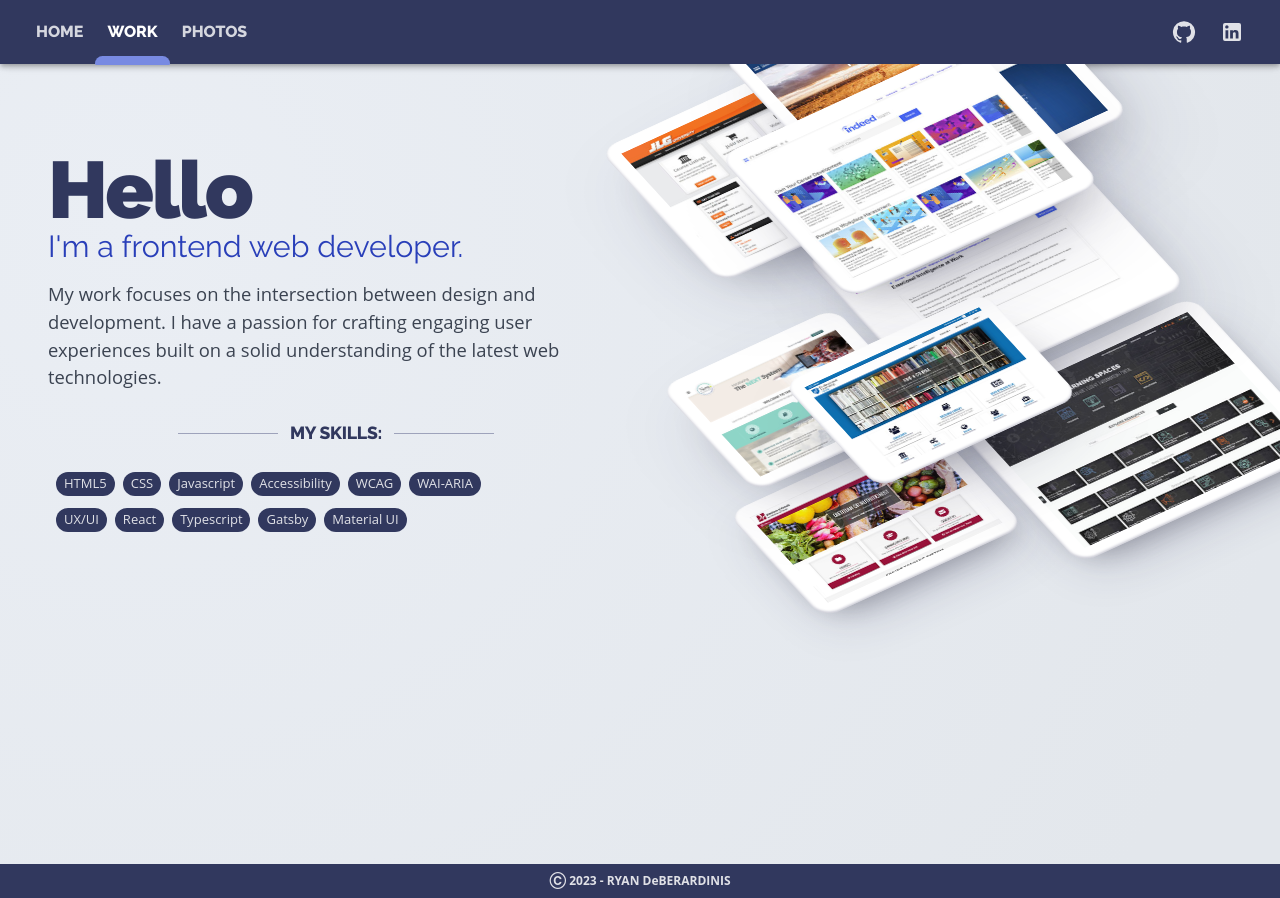
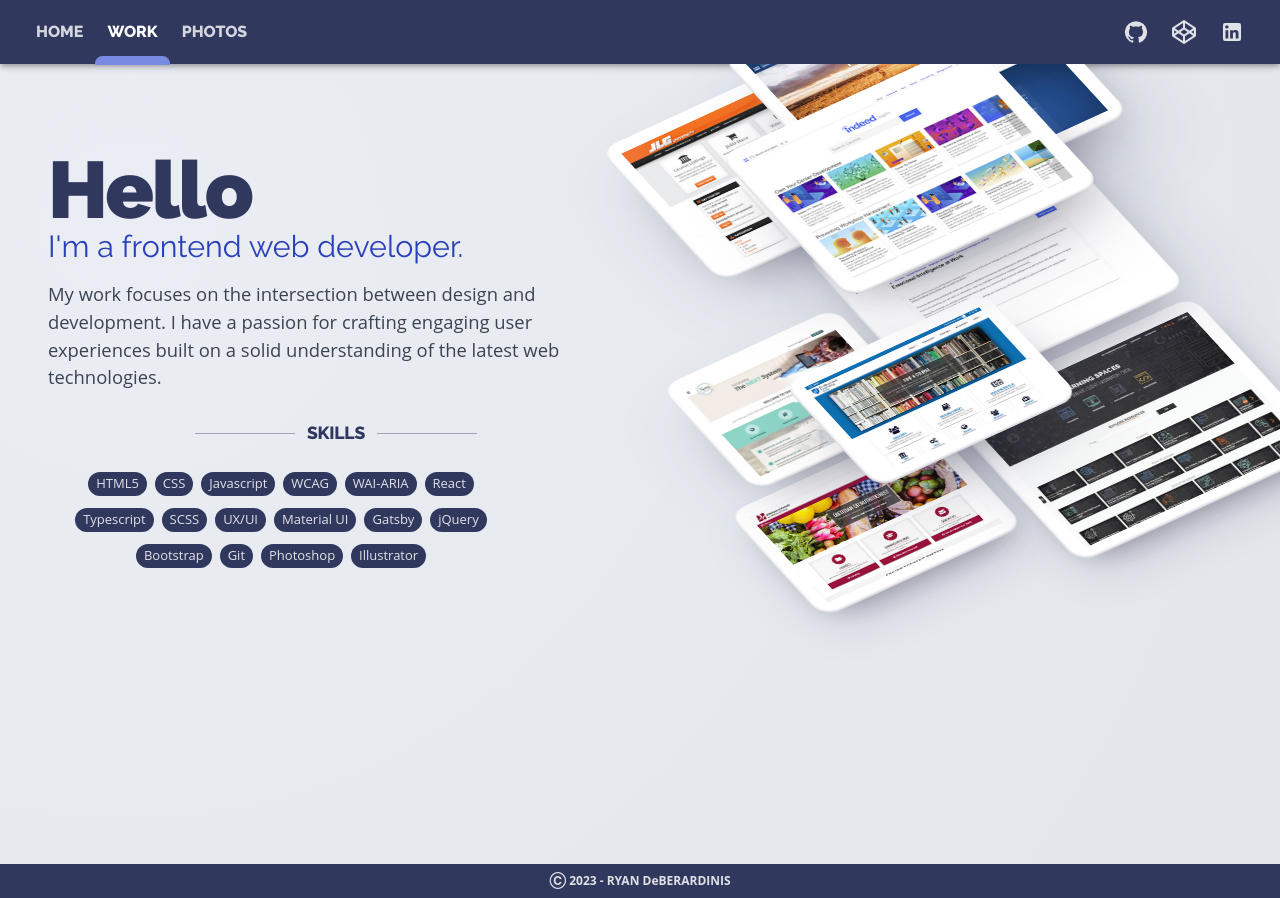
Before and after one commit to rdeber/ryandeberardinis.com, a Gatsby site: page /about in a window 1280 px wide. Built offline with nearby package versions, Linux system fonts and the light colour scheme; Gatsby itself is replaced by a stand-in of ours.

Commit message:
Update nav and layout

```diff
--- a/src/components/NavBar.tsx
+++ b/src/components/NavBar.tsx
@@ -14,6 +14,7 @@ import { useEffect, useState } from 'react';
 import { motion } from 'framer-motion';
 import { useLocation } from '@reach/router';
 import { theme } from '../utils/theme';
+import SvgIcon, { SvgIconProps } from '@mui/material/SvgIcon';
 
 const StyledLink = styled(GatsbyLink)`
   font-family: ${theme.typography.h1.fontFamily};
@@ -90,6 +91,14 @@ const links = [
   { label: "Photos", location: "/photos" }
 ];
 
+function CodepenIcon(props: SvgIconProps) {
+  return (
+    <SvgIcon height="1em" viewBox="0 0 512 512" {...props}>
+      <path d="M502.285 159.704l-234-156c-7.987-4.915-16.511-4.96-24.571 0l-234 156C3.714 163.703 0 170.847 0 177.989v155.999c0 7.143 3.714 14.286 9.715 18.286l234 156.022c7.987 4.915 16.511 4.96 24.571 0l234-156.022c6-3.999 9.715-11.143 9.715-18.286V177.989c-.001-7.142-3.715-14.286-9.716-18.285zM278 63.131l172.286 114.858-76.857 51.429L278 165.703V63.131zm-44 0v102.572l-95.429 63.715-76.857-51.429L234 63.131zM44 219.132l55.143 36.857L44 292.846v-73.714zm190 229.715L61.714 333.989l76.857-51.429L234 346.275v102.572zm22-140.858l-77.715-52 77.715-52 77.715 52-77.715 52zm22 140.858V346.275l95.429-63.715 76.857 51.429L278 448.847zm190-156.001l-55.143-36.857L468 219.132v73.714z"/>
+    </SvgIcon>
+  );
+}
+
 export default function NavBar() {
   const [selectedTab, setSelectedTab] = useState<Link | null>(null);
   const location = useLocation();
@@ -162,6 +171,17 @@ export default function NavBar() {
                 <GitHub />
               </IconButton>
             </Tooltip>
+            <Tooltip title="View Codepens">
+              <IconButton
+                component={Link}
+                href="https://codepen.io/rdeber"
+                size="large"
+                color='inherit'
+                aria-label="View my work on Codepen"
+              >
+                <CodepenIcon />
+              </IconButton>
+            </Tooltip>
             <Tooltip title="My LinkedIn">
               <IconButton
                 component={Link}
--- a/src/pages/about.tsx
+++ b/src/pages/about.tsx
@@ -14,6 +14,8 @@ import {
 import { useMediaQuery } from '@mui/material';
 import HeadData from '../components/HeadData';
 import { useStaticQuery, graphql } from 'gatsby';
+import { Javascript } from '@mui/icons-material';
+import UI from 'photoswipe/dist/types/ui/ui';
 
 export function Head() {
   return (
@@ -66,6 +68,10 @@ const StyledH3 = styled(Typography)`
 
 const StyledSkills = styled(Box)`
   max-width: 450px;
+
+  .MuiGrid-root {
+    justify-content: center;
+  }
 
   ul, li {
     margin: 0;
@@ -282,6 +288,18 @@ export default function AboutPage() {
     }
   };
 
+  const skills = [
+    "HTML5", 'CSS', 'Javascript', 'WCAG', 'WAI-ARIA', 'React',
+    'Typescript', 'SCSS', 'UX/UI', 'Material UI', 'Gatsby',
+    'jQuery', 'Bootstrap', 'Git', 'Photoshop', 'Illustrator'
+  ]
+
+  const tech = [
+    "HTML5", 'CSS', 'Javascript', 'WCAG', 'WAI-ARIA', 'React',
+    'Typescript', 'SCSS', 'UX/UI', 'Material UI', 'Gatsby',
+    'jQuery', 'Bootstrap', 'Git', 'Photoshop', 'Illustrator'
+  ]
+
   return (
     <>
       <Grid
@@ -330,7 +348,7 @@ export default function AboutPage() {
             variants={childVariants}
             variant="h3"
           >
-            My skills:
+            Skills
           </StyledH3>
         </motion.div>
         <StyledSkills>
@@ -342,17 +360,17 @@ export default function AboutPage() {
             initial="hidden"
             animate={'visible'}
           >
-            <Grid component={'li'} item><Chip size="small" component={motion.div} variants={skillsChildVariants} label="HTML5" color='primary' /></Grid>
-            <Grid component={'li'} item><Chip size="small" component={motion.div} variants={skillsChildVariants} label="CSS" color='primary' /></Grid>
-            <Grid component={'li'} item><Chip size="small" component={motion.div} variants={skillsChildVariants} label="Javascript" color='primary' /></Grid>
-            <Grid component={'li'} item><Chip size="small" component={motion.div} variants={skillsChildVariants} label="Accessibility" color='primary' /></Grid>
-            <Grid component={'li'} item><Chip size="small" component={motion.div} variants={skillsChildVariants} label="WCAG" color='primary' /></Grid>
-            <Grid component={'li'} item><Chip size="small" component={motion.div} variants={skillsChildVariants} label="WAI-ARIA" color='primary' /></Grid>
-            <Grid component={'li'} item><Chip size="small" component={motion.div} variants={skillsChildVariants} label="UX/UI" color='primary' /></Grid>
-            <Grid component={'li'} item><Chip size="small" component={motion.div} variants={skillsChildVariants} label="React" color='primary' /></Grid>
-            <Grid component={'li'} item><Chip size="small" component={motion.div} variants={skillsChildVariants} label="Typescript" color='primary' /></Grid>
-            <Grid component={'li'} item><Chip size="small" component={motion.div} variants={skillsChildVariants} label="Gatsby" color='primary' /></Grid>
-            <Grid component={'li'} item><Chip size="small" component={motion.div} variants={skillsChildVariants} label="Material UI" color='primary' /></Grid>
+            {skills.map((label: string, index: number) => (
+              <Grid key={index} component={'li'} item>
+                <Chip
+                  size="small"
+                  component={motion.div}
+                  variants={skillsChildVariants}
+                  label={label}
+                  color='primary'
+                />
+              </Grid>
+            ))}
           </Grid>
         </StyledSkills>
       </Grid>
@@ -392,6 +410,48 @@ export default function AboutPage() {
           ))}
         </StyledBoxWrap>
       </Grid>
+      {/* <Grid
+        item
+        xs={12}
+        sx={{
+          padding: {
+            xs: '2rem 1.5rem',
+            sm: '3rem 3rem 3rem',
+            md: '6rem 1rem 4rem 3rem'
+          }
+        }}
+      >
+        <StyledH3
+          // @ts-expect-error
+          component={motion.h3}
+          variants={childVariants}
+          variant="h3"
+        >
+          Skills & Technologies
+        </StyledH3>
+        <StyledSkills>
+          <Grid
+            container
+            spacing={1}
+            component={motion.ul}
+            variants={skillsVariants}
+            initial="hidden"
+            animate={'visible'}
+          >
+            {skills.map((label: string, index: number) => (
+              <Grid key={index} component={'li'} item>
+                <Chip
+                  size="small"
+                  component={motion.div}
+                  variants={skillsChildVariants}
+                  label={label}
+                  color='primary'
+                />
+              </Grid>
+            ))}
+          </Grid>
+        </StyledSkills>
+      </Grid> */}
     </>
   );
 };
```
